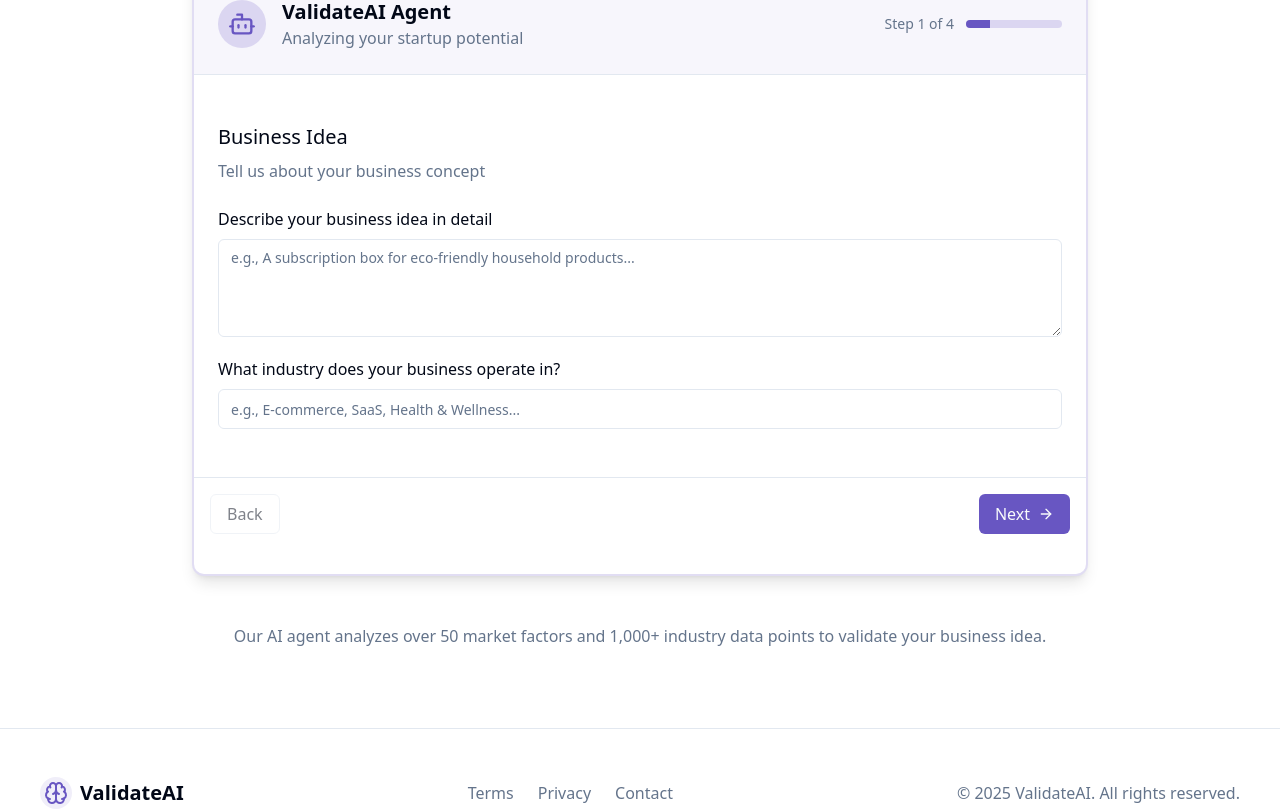
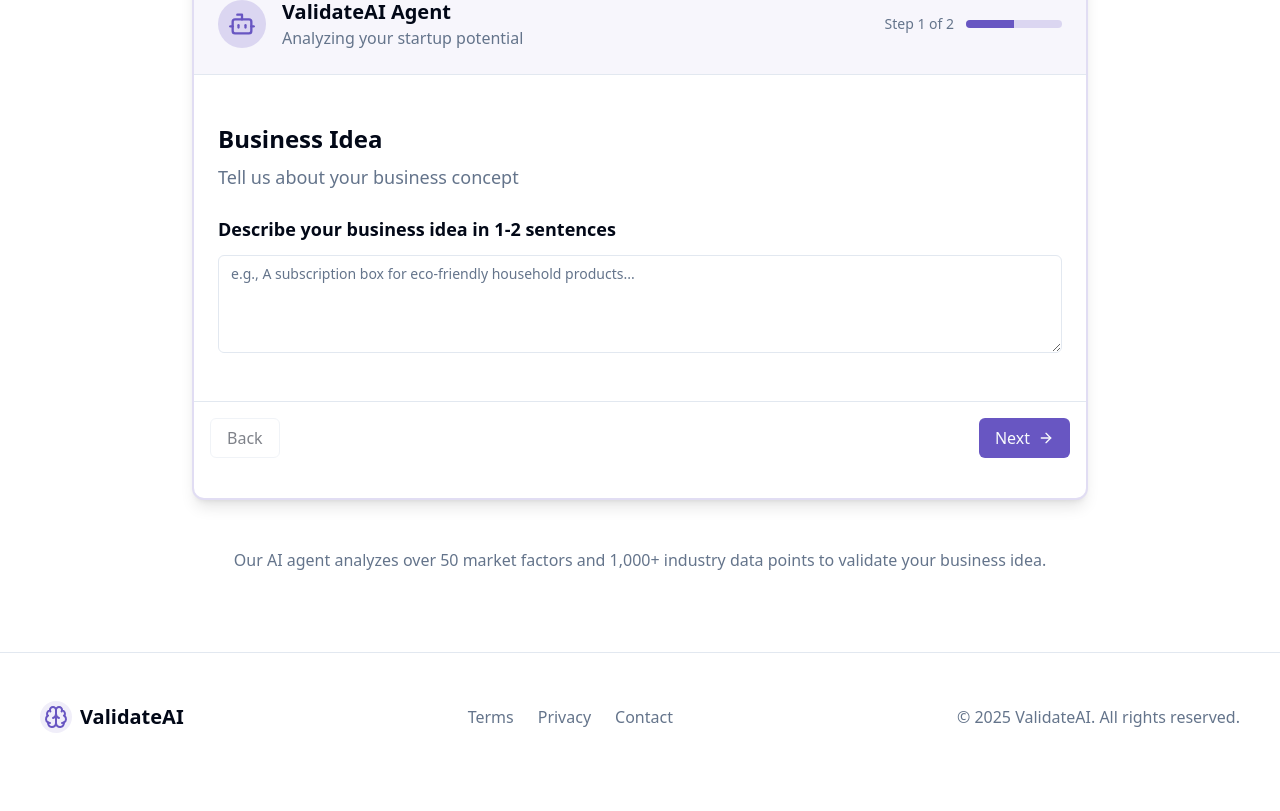
Before and after one commit to prachiheda/inf-loops-sachacks, a React (Vite) app in the folder frontend/: page / in a window 1280 px wide. Shown: the part 2479-3290 px from the top of the page. After the commit the page ends 3260 px from the top, so only its background shows below. Built offline with nearby package versions, Linux system fonts and the light colour scheme.

Commit message:
changed inputs

```diff
--- a/frontend/src/components/robo-assistant.tsx
+++ b/frontend/src/components/robo-assistant.tsx
@@ -16,12 +16,8 @@ import { Tabs, TabsContent, TabsList, TabsTrigger } from "../components/ui/tabs"
 
 interface FormData {
   businessIdea: string;
-  industry: string;
-  targetAudience: string;
   experience: string;
-  fundingNeeds: string;
-  competitors: string;
-  uniqueValue: string;
+  entrepreneurshipExperience: string;
 }
 
 interface FieldOption {
@@ -43,12 +39,8 @@ export function RoboAssistant() {
   const [showReport, setShowReport] = useState(false)
   const [formData, setFormData] = useState<FormData>({
     businessIdea: "",
-    industry: "",
-    targetAudience: "",
     experience: "beginner",
-    fundingNeeds: "",
-    competitors: "",
-    uniqueValue: "",
+    entrepreneurshipExperience: "",
   })
 
   const steps: { title: string; description: string; fields: Field[] }[] = [
@@ -58,27 +50,9 @@ export function RoboAssistant() {
       fields: [
         {
           id: "businessIdea",
-          label: "Describe your business idea in detail",
+          label: "Describe your business idea in 1-2 sentences",
           type: "textarea",
           placeholder: "e.g., A subscription box for eco-friendly household products...",
-        },
-        {
-          id: "industry",
-          label: "What industry does your business operate in?",
-          type: "input",
-          placeholder: "e.g., E-commerce, SaaS, Health & Wellness...",
-        },
-      ],
-    },
-    {
-      title: "Target Market",
-      description: "Define your ideal customers",
-      fields: [
-        {
-          id: "targetAudience",
-          label: "Describe your target audience",
-          type: "textarea",
-          placeholder: "e.g., Environmentally conscious homeowners aged 25-45...",
         },
       ],
     },
@@ -97,28 +71,10 @@ export function RoboAssistant() {
           ],
         },
         {
-          id: "fundingNeeds",
-          label: "What are your funding needs and resources?",
+          id: "entrepreneurshipExperience",
+          label: "Tell us more about your background - tech, non-tech, etc.",
           type: "textarea",
-          placeholder: "e.g., Seeking $50k in seed funding, have $10k personal savings to invest...",
-        },
-      ],
-    },
-    {
-      title: "Competition",
-      description: "Tell us about your competitors",
-      fields: [
-        {
-          id: "competitors",
-          label: "Who are your main competitors?",
-          type: "textarea",
-          placeholder: "e.g., Company X, Company Y, and similar services like...",
-        },
-        {
-          id: "uniqueValue",
-          label: "What makes your business unique compared to competitors?",
-          type: "textarea",
-          placeholder: "e.g., Our proprietary technology, unique business model...",
+          placeholder: "e.g., Ex Startup Founder, Ex SWE at Google, MBA at Harvard, etc.",
         },
       ],
     },
@@ -214,14 +170,14 @@ export function RoboAssistant() {
                   <CardContent className="p-6">
                     <div className="space-y-6">
                       <div className="space-y-2">
-                        <h3 className="text-xl font-medium">{steps[currentStep].title}</h3>
-                        <p className="text-base text-muted-foreground">{steps[currentStep].description}</p>
+                        <h3 className="text-2xl font-bold">{steps[currentStep].title}</h3>
+                        <p className="text-lg text-muted-foreground">{steps[currentStep].description}</p>
                       </div>
 
                       <div className="space-y-5">
                         {steps[currentStep].fields.map((field) => (
-                          <div key={field.id} className="space-y-2">
-                            <Label htmlFor={field.id} className="text-base">{field.label}</Label>
+                          <div key={field.id} className="space-y-3">
+                            <Label htmlFor={field.id} className="text-lg font-bold block">{field.label}</Label>
 
                             {field.type === "textarea" && (
                               <Textarea
@@ -230,7 +186,7 @@ export function RoboAssistant() {
                                 value={formData[field.id]}
                                 onChange={(e) => handleInputChange(field.id, e.target.value)}
                                 rows={4}
-                                className="text-base"
+                                className="text-lg"
                               />
                             )}
 
@@ -240,7 +196,7 @@ export function RoboAssistant() {
                                 placeholder={field.placeholder}
                                 value={formData[field.id]}
                                 onChange={(e) => handleInputChange(field.id, e.target.value)}
-                                className="text-base h-10"
+                                className="text-lg h-12"
                               />
                             )}
 
@@ -248,12 +204,16 @@ export function RoboAssistant() {
                               <RadioGroup
                                 value={formData[field.id]}
                                 onValueChange={(value) => handleInputChange(field.id, value)}
-                                className="space-y-2"
+                                className="space-y-0"
                               >
                                 {field.options.map((option) => (
-                                  <div key={option.value} className="flex items-center space-x-2">
-                                    <RadioGroupItem value={option.value} id={`${field.id}-${option.value}`} className="h-4 w-4" />
-                                    <Label htmlFor={`${field.id}-${option.value}`} className="text-base">{option.label}</Label>
+                                  <div key={option.value} className="flex items-center space-x-4">
+                                    <RadioGroupItem
+                                      value={option.value}
+                                      id={`${field.id}-${option.value}`}
+                                      className="h-6 w-6 border-2 border-primary/50 data-[state=checked]:border-primary data-[state=checked]:border-4"
+                                    />
+                                    <Label htmlFor={`${field.id}-${option.value}`} className="text-lg">{option.label}</Label>
                                   </div>
                                 ))}
                               </RadioGroup>
```
